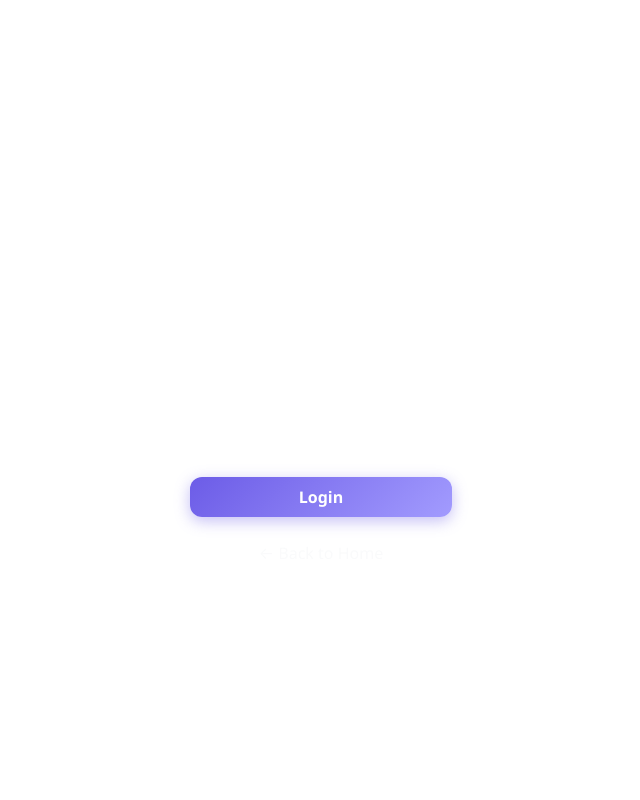
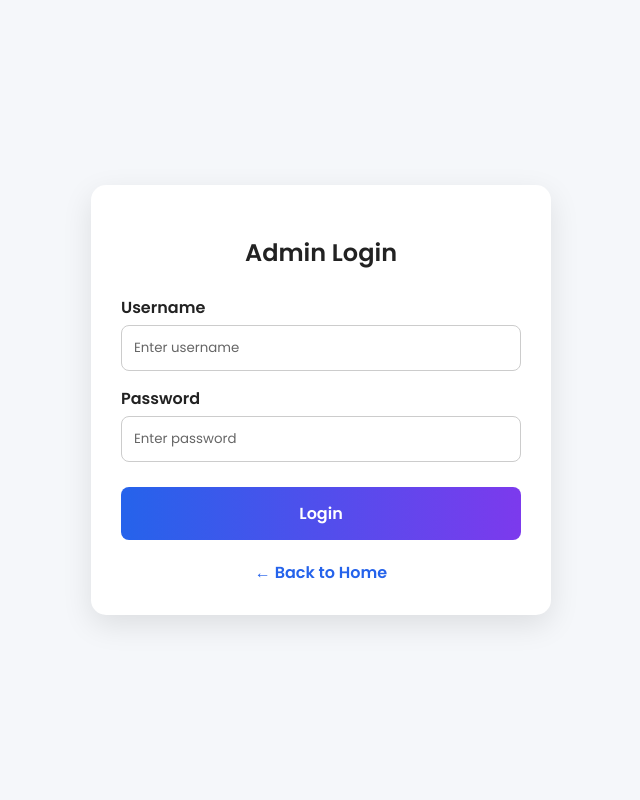
Before and after one commit to varshinieswaramoorthi/quizarena, a Node project: template views/login.ejs in a window 1280 px wide. Shown: the whole page, without its empty margins (319-959 px from the left). Run offline with Node 20 templates, Linux system fonts and the light colour scheme; the template is opened without the code that fills it, so the values that code supplies are empty.

Commit message:
Final login page Render fix

```diff
--- /dev/null
+++ b/public/css/login.css
@@ -0,0 +1,104 @@
+body, html {
+    height: 100%;
+    margin: 0;
+    padding: 0;
+    display: flex;
+    align-items: center;
+    justify-content: center;
+    background: #f5f7fa;
+    color: #222;
+    font-family: 'Poppins', sans-serif;
+}
+
+.login-card {
+    background: #fff;
+    color: #222;
+    padding: 30px;
+    border-radius: 15px;
+    box-shadow: 0 10px 30px rgba(0,0,0,0.1);
+    width: 400px;
+    max-width: 95%;
+    text-align: center;
+    position: relative;
+    z-index: 10;
+}
+
+label, h1, h2, p, span {
+    color: #222;
+    opacity: 1;
+    visibility: visible;
+    display: block;
+}
+
+h2 {
+    margin-bottom: 25px;
+    font-weight: bold;
+}
+
+.form-group {
+    text-align: left;
+    margin-bottom: 15px;
+    opacity: 1;
+}
+
+label {
+    margin-bottom: 5px;
+    font-weight: 600;
+}
+
+input {
+    background: #fff;
+    color: #000;
+    border: 1px solid #ccc;
+    width: 100%;
+    padding: 12px;
+    border-radius: 8px;
+    box-sizing: border-box;
+    opacity: 1;
+    visibility: visible;
+    font-family: inherit;
+}
+
+input::placeholder {
+    color: #666;
+}
+
+button {
+    background: linear-gradient(90deg, #2563eb, #7c3aed);
+    color: #fff;
+    border: none;
+    width: 100%;
+    padding: 14px;
+    border-radius: 8px;
+    font-weight: 600;
+    font-size: 16px;
+    cursor: pointer;
+    margin-top: 10px;
+    font-family: inherit;
+    opacity: 1;
+    visibility: visible;
+    z-index: 20;
+}
+
+.alert-danger {
+    background: #f8d7da;
+    color: #721c24;
+    padding: 10px;
+    border-radius: 5px;
+    border: 1px solid #f5c6cb;
+    margin-bottom: 15px;
+}
+
+.back-link {
+    display: inline-block;
+    margin-top: 20px;
+    color: #2563eb;
+    text-decoration: none;
+    font-weight: 600;
+    opacity: 1;
+    visibility: visible;
+}
+
+.back-link:hover {
+    text-decoration: underline;
+}
--- a/public/css/style.css
+++ b/public/css/style.css
@@ -1,170 +1,216 @@
-/* QuizArena - Global Styles */
+@import url('https://fonts.googleapis.com/css2?family=Poppins:wght@300;400;600;800&display=swap');
 
 :root {
-  --primary: #6c5ce7;
-  --accent: #00cec9;
-  --warning: #fdcb6e;
-  --glass-bg: rgba(255, 255, 255, 0.08);
-  --glass-border: rgba(255, 255, 255, 0.15);
+    --primary: #2563eb;
+    --primary-dark: #1d4ed8;
+    --secondary: #7c3aed;
+    --dark: #222222;
+    --text-muted: #666666;
+    --danger: #ef4444;
+    --success: #10b981;
+    --warning: #f59e0b;
+    --bg-color: #f5f7fa;
+    --card-bg: #ffffff;
 }
 
-/* Background */
 body {
-  background: linear-gradient(135deg, #0f0c29, #302b63, #24243e);
-  min-height: 100vh;
-  font-family: 'Segoe UI', system-ui, -apple-system, sans-serif;
+    font-family: 'Poppins', sans-serif;
+    background: var(--bg-color);
+    color: var(--dark);
+    min-height: 100vh;
+    margin: 0;
+    padding: 0;
 }
 
-/* Glass Card */
-.glass-card {
-  background: var(--glass-bg);
-  backdrop-filter: blur(16px);
-  -webkit-backdrop-filter: blur(16px);
-  border: 1px solid var(--glass-border);
-  border-radius: 20px;
-  padding: 2rem;
-  color: #fff;
+h1,
+h2,
+h3,
+h4,
+h5,
+h6,
+label {
+    color: var(--dark);
+    font-weight: 600;
 }
 
-/* Navbar */
-.glass-header {
-  background: rgba(0, 0, 0, 0.3) !important;
-  backdrop-filter: blur(16px);
-  -webkit-backdrop-filter: blur(16px);
-  border-bottom: 1px solid var(--glass-border);
-  box-shadow: 0 4px 20px rgba(0, 0, 0, 0.3);
+.glass-card,
+.login-card,
+.modern-card {
+    background-color: var(--card-bg) !important;
+    border-radius: 15px;
+    box-shadow: 0 10px 30px rgba(0, 0, 0, 0.1) !important;
+    padding: 30px;
+    color: var(--dark) !important;
+    border: none !important;
 }
 
-/* Form Controls */
-.form-control,
-.form-select {
-  background: rgba(255, 255, 255, 0.1) !important;
-  border: 1px solid rgba(255, 255, 255, 0.2) !important;
-  color: #fff !important;
-  border-radius: 10px;
+.glass-header {
+    background: #ffffff !important;
+    box-shadow: 0 4px 6px -1px rgba(0, 0, 0, 0.1);
+    border-bottom: 1px solid #e5e7eb;
 }
 
-.form-control::placeholder { color: rgba(255, 255, 255, 0.4); }
-.form-control:focus,
-.form-select:focus {
-  box-shadow: 0 0 0 3px rgba(108, 92, 231, 0.4) !important;
-  border-color: var(--primary) !important;
+.glass-header .navbar-brand,
+.glass-header .nav-link,
+.glass-header .text-light,
+.glass-header i,
+.glass-header span {
+    color: var(--dark) !important;
 }
 
-.form-select option { background: #302b63; color: #fff; }
-.form-label { color: rgba(255, 255, 255, 0.85); font-weight: 500; }
-
-/* Buttons */
-.btn-primary {
-  background: linear-gradient(135deg, #6c5ce7, #a29bfe);
-  border: none;
-  border-radius: 12px;
-  transition: all 0.2s ease;
-  box-shadow: 0 4px 15px rgba(108, 92, 231, 0.4);
-}
-.btn-primary:hover { transform: translateY(-2px); box-shadow: 0 8px 25px rgba(108, 92, 231, 0.5); }
-
-.btn-outline-light {
-  border-radius: 10px;
-  transition: all 0.2s ease;
+.glass-header .text-light.opacity-75 {
+    opacity: 1 !important;
 }
 
-.btn-success { border-radius: 12px; }
-.btn-danger  { border-radius: 12px; }
-.btn-info    { border-radius: 12px; }
-.btn-warning { border-radius: 12px; }
-
-/* Quiz Option Buttons */
-.quiz-option {
-  background: rgba(255, 255, 255, 0.08);
-  border: 2px solid rgba(255, 255, 255, 0.2);
-  color: #fff;
-  border-radius: 16px;
-  transition: all 0.15s ease;
-  min-height: 70px;
+.title-highlight {
+    color: var(--primary);
 }
 
-.quiz-option:hover:not(:disabled) {
-  background: rgba(108, 92, 231, 0.35);
-  border-color: var(--primary);
-  color: #fff;
-  transform: translateY(-2px);
-  box-shadow: 0 6px 20px rgba(108, 92, 231, 0.4);
+.form-control,
+.form-select,
+.custom-input,
+input {
+    background-color: #ffffff !important;
+    border: 1px solid #ccc !important;
+    border-radius: 8px !important;
+    color: #000 !important;
+    transition: all 0.3s ease;
+}
+
+.form-control::placeholder,
+.custom-input::placeholder {
+    color: #666666 !important;
+    opacity: 1;
+}
+
+.form-control:focus,
+.form-select:focus,
+.custom-input:focus,
+input:focus {
+    outline: none !important;
+    border-color: var(--primary) !important;
+    box-shadow: 0 0 0 3px rgba(37, 99, 235, 0.2) !important;
+}
+
+.btn-primary,
+.btn-blue-gradient,
+button[type="submit"] {
+    background: linear-gradient(90deg, var(--primary), var(--secondary)) !important;
+    border: none !important;
+    color: white !important;
+    border-radius: 8px !important;
+    font-weight: 600 !important;
+    transition: transform 0.2s ease, box-shadow 0.2s ease !important;
+}
+
+.btn-primary:hover,
+.btn-blue-gradient:hover,
+button[type="submit"]:hover {
+    transform: translateY(-2px);
+    box-shadow: 0 10px 20px rgba(37, 99, 235, 0.3) !important;
+    color: white !important;
+}
+
+.table-glass {
+    color: var(--dark) !important;
+}
+
+.table-glass th {
+    background-color: #f8fafc !important;
+    color: var(--dark) !important;
+    border-bottom: 2px solid #e2e8f0 !important;
+    font-weight: 600;
+}
+
+.table-glass td {
+    background-color: #ffffff;
+    border-bottom: 1px solid #e2e8f0 !important;
+    color: var(--dark) !important;
+}
+
+.table-glass tbody tr:hover td {
+    background-color: #f1f5f9 !important;
+}
+
+.quiz-option {
+    cursor: pointer;
+    background: #ffffff !important;
+    color: var(--dark) !important;
+    border: 2px solid #e2e8f0 !important;
+    border-radius: 12px !important;
+    padding: 15px !important;
+    transition: all 0.2s ease;
+}
+
+.quiz-option:hover {
+    transform: scale(1.02);
+    box-shadow: 0 8px 15px rgba(0, 0, 0, 0.1);
+    border-color: var(--primary) !important;
 }
 
 .quiz-option.selected {
-  border-color: var(--primary);
-  background: rgba(108, 92, 231, 0.3);
+    border-color: var(--secondary) !important;
+    box-shadow: 0 0 15px rgba(124, 58, 237, 0.3) !important;
+    transform: scale(1.05);
+    background: #f3e8ff !important;
 }
 
-.quiz-option.btn-success {
-  background: rgba(0, 184, 148, 0.35) !important;
-  border-color: #00b894 !important;
-  color: #fff !important;
+.timer-circle {
+    width: 100px;
+    height: 100px;
+    border-radius: 50%;
+    border: 5px solid var(--primary);
+    display: flex;
+    align-items: center;
+    justify-content: center;
+    font-size: 2rem;
+    font-weight: bold;
+    margin: 0 auto;
+    color: var(--dark) !important;
 }
 
-.quiz-option.btn-danger {
-  background: rgba(214, 48, 49, 0.35) !important;
-  border-color: #d63031 !important;
-  color: #fff !important;
+.timer-circle.text-danger {
+    color: var(--danger) !important;
+    border-color: var(--danger) !important;
 }
 
-.quiz-option.btn-secondary {
-  background: rgba(255, 255, 255, 0.05) !important;
-  border-color: rgba(255, 255, 255, 0.1) !important;
-  color: rgba(255, 255, 255, 0.4) !important;
+.badge {
+    font-weight: 500;
+    padding: 0.5em 0.75em;
 }
 
-.quiz-option:disabled { cursor: not-allowed; }
-
-/* Timer Circle */
-.timer-circle {
-  width: 65px;
-  height: 65px;
-  border-radius: 50%;
-  border: 3px solid currentColor;
-  display: flex;
-  align-items: center;
-  justify-content: center;
-  font-size: 1.4rem;
-  font-weight: 800;
-  background: rgba(0, 0, 0, 0.25);
-  transition: color 0.3s ease;
-  flex-shrink: 0;
+.list-group-item.bg-transparent {
+    color: var(--dark) !important;
+    border-color: #e2e8f0 !important;
 }
 
-/* Title highlight */
-.title-highlight {
-  background: linear-gradient(135deg, #6c5ce7, #00cec9);
-  -webkit-background-clip: text;
-  -webkit-text-fill-color: transparent;
-  background-clip: text;
+.hover-opacity-100 {
+    transition: opacity 0.3s;
 }
 
-/* Alerts */
-.alert-danger { background: rgba(214, 48, 49, 0.2); border-color: rgba(214, 48, 49, 0.4); color: #ff7675; }
-.alert-info   { background: rgba(0, 206, 201, 0.15); border-color: rgba(0, 206, 201, 0.3); color: #81ecec; }
-
-/* Badges */
-.badge { border-radius: 8px; }
-
-/* Scrollbar */
-::-webkit-scrollbar { width: 6px; }
-::-webkit-scrollbar-track { background: transparent; }
-::-webkit-scrollbar-thumb { background: rgba(255, 255, 255, 0.2); border-radius: 3px; }
-
-/* List group */
-.list-group-item {
-  background: transparent !important;
-  color: rgba(255, 255, 255, 0.85);
-  border-color: rgba(255, 255, 255, 0.08) !important;
+.hover-opacity-100:hover {
+    opacity: 1 !important;
 }
 
-/* Spinner colors */
-.spinner-grow.text-info { color: var(--accent) !important; }
+.text-light {
+    color: var(--dark) !important;
+}
 
-/* Responsive */
-@media (max-width: 576px) {
-  .glass-card { padding: 1.25rem; border-radius: 16px; }
-  .timer-circle { width: 52px; height: 52px; font-size: 1.1rem; }
+.text-white {
+    color: var(--dark) !important;
 }
+
+.bg-gradient {
+    /* Override background gradient */
+    background: var(--bg-color) !important;
+}
+
+.container {
+    max-width: 1140px;
+    margin: 0 auto;
+}
+
+.alert {
+    border-radius: 8px;
+    font-weight: 500;
+}
--- a/views/login.ejs
+++ b/views/login.ejs
@@ -3,30 +3,31 @@
 <head>
     <meta charset="UTF-8">
     <meta name="viewport" content="width=device-width, initial-scale=1.0">
+    <meta http-equiv="Cache-Control" content="no-cache, no-store, must-revalidate">
+    <meta http-equiv="Pragma" content="no-cache">
+    <meta http-equiv="Expires" content="0">
     <title>QuizArena - Admin Login</title>
-  <link href="https://cdn.jsdelivr.net/npm/bootstrap@5.3.0/dist/css/bootstrap.min.css" rel="stylesheet">
-  <link href="/css/style.css" rel="stylesheet">
+    <link href="https://fonts.googleapis.com/css2?family=Poppins:wght@400;600&display=swap" rel="stylesheet">
+    <link rel="stylesheet" href="/css/login.css?v=<%= Date.now() %>">
 </head>
-<body class="d-flex align-items-center justify-content-center min-vh-100 bg-gradient text-light">
-  <div class="glass-card p-5 text-center" style="min-width:360px;">
-    <h2 class="mb-4">Admin Login</h2>
+<body>
+    <div class="login-card">
+        <h2>Admin Login</h2>
         <% if (error) { %>
-      <div class="alert alert-danger"><%= error %></div>
+            <div class="alert-danger"><%= error %></div>
         <% } %>
         <form method="POST" action="/login">
-      <div class="mb-3 text-start">
-        <label class="form-label">Username</label>
-        <input type="text" class="form-control" name="username" required>
+            <div class="form-group">
+                <label for="username">Username</label>
+                <input type="text" id="username" name="username" placeholder="Enter username" required>
             </div>
-      <div class="mb-4 text-start">
-        <label class="form-label">Password</label>
-        <input type="password" class="form-control" name="password" required>
+            <div class="form-group">
+                <label for="password">Password</label>
+                <input type="password" id="password" name="password" placeholder="Enter password" required>
             </div>
-      <button type="submit" class="btn btn-primary w-100 py-2 fw-bold">Login</button>
+            <button type="submit">Login</button>
         </form>
-    <div class="mt-4">
-      <a href="/" class="text-light text-decoration-none opacity-75">← Back to Home</a>
-    </div>
+        <a href="/" class="back-link">&larr; Back to Home</a>
     </div>
 </body>
 </html>
```
Also changed, not shown: package.json (+3 -8 lines), render.yaml (+7 -13 lines), routes/auth.js (+19 -17 lines), server.js (+18 -27 lines), views/dashboard.ejs (+8 -107 lines). Lines whose indentation alone changed are shown as unchanged.
